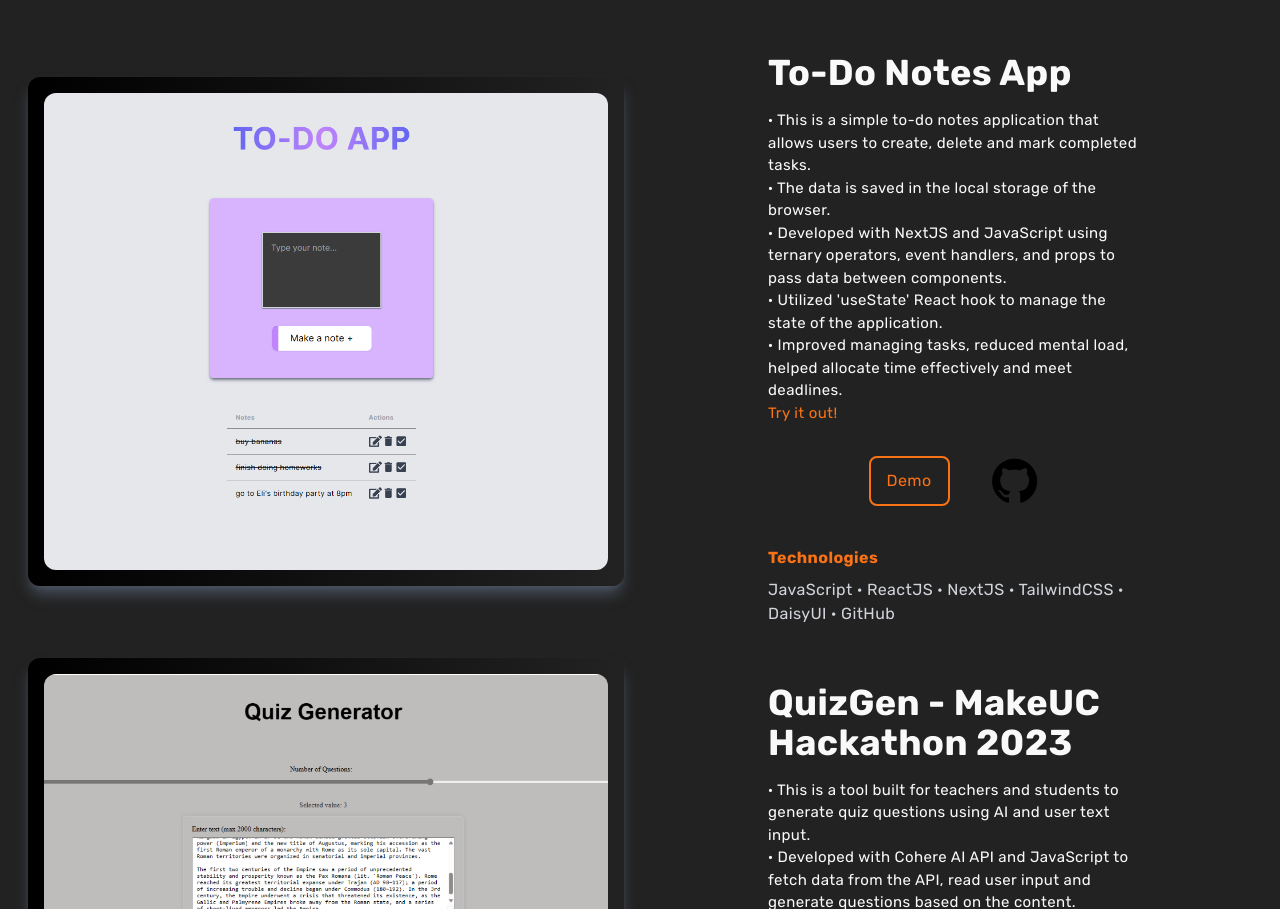
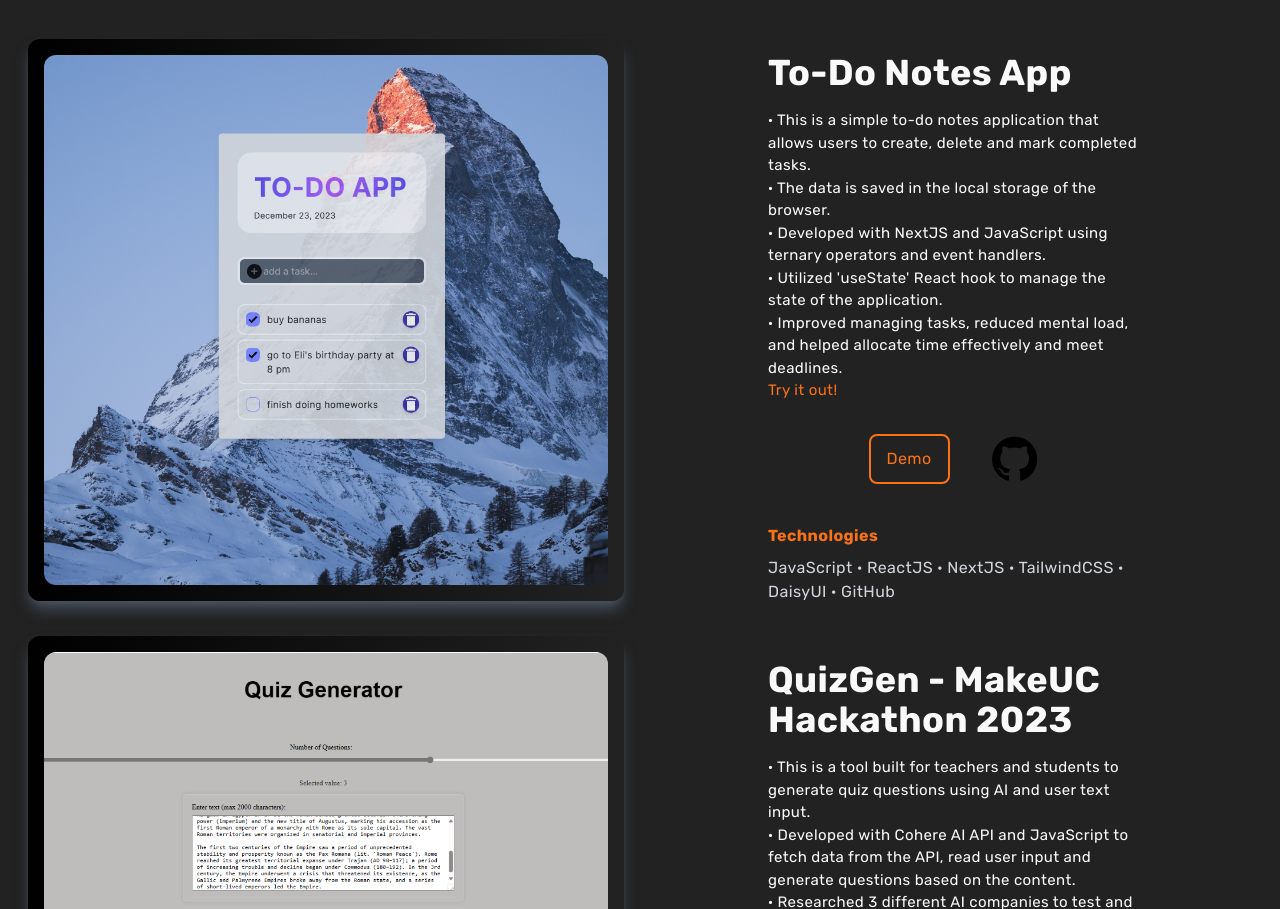
Before and after one commit to NekruzAsh/MyPortfolio, a Next.js app: page / in a window 1280 px wide. Shown: the part 2531-3440 px from the top of the page. Built offline with nearby package versions, Linux system fonts and the light colour scheme.

Commit message:
updated the project image

```diff
--- a/app/components/Projects.jsx
+++ b/app/components/Projects.jsx
@@ -28,12 +28,11 @@ const Projects = () => {
               <br />
               · The data is saved in the local storage of the browser.
               <br />
-              · Developed with NextJS and JavaScript using ternary operators, event handlers, and props
-              to pass data between components.
+              · Developed with NextJS and JavaScript using ternary operators and event handlers.
               <br />
               · Utilized 'useState' React hook to manage the state of the application.
               <br />
-              · Improved managing tasks, reduced mental load, helped allocate time effectively and meet deadlines.
+              · Improved managing tasks, reduced mental load, and helped allocate time effectively and meet deadlines.
               <br />
               <span className="text-orange-500 text-[15px]">Try it out!</span>
 
```
Also changed, not shown: public/images/todoapp.png.
